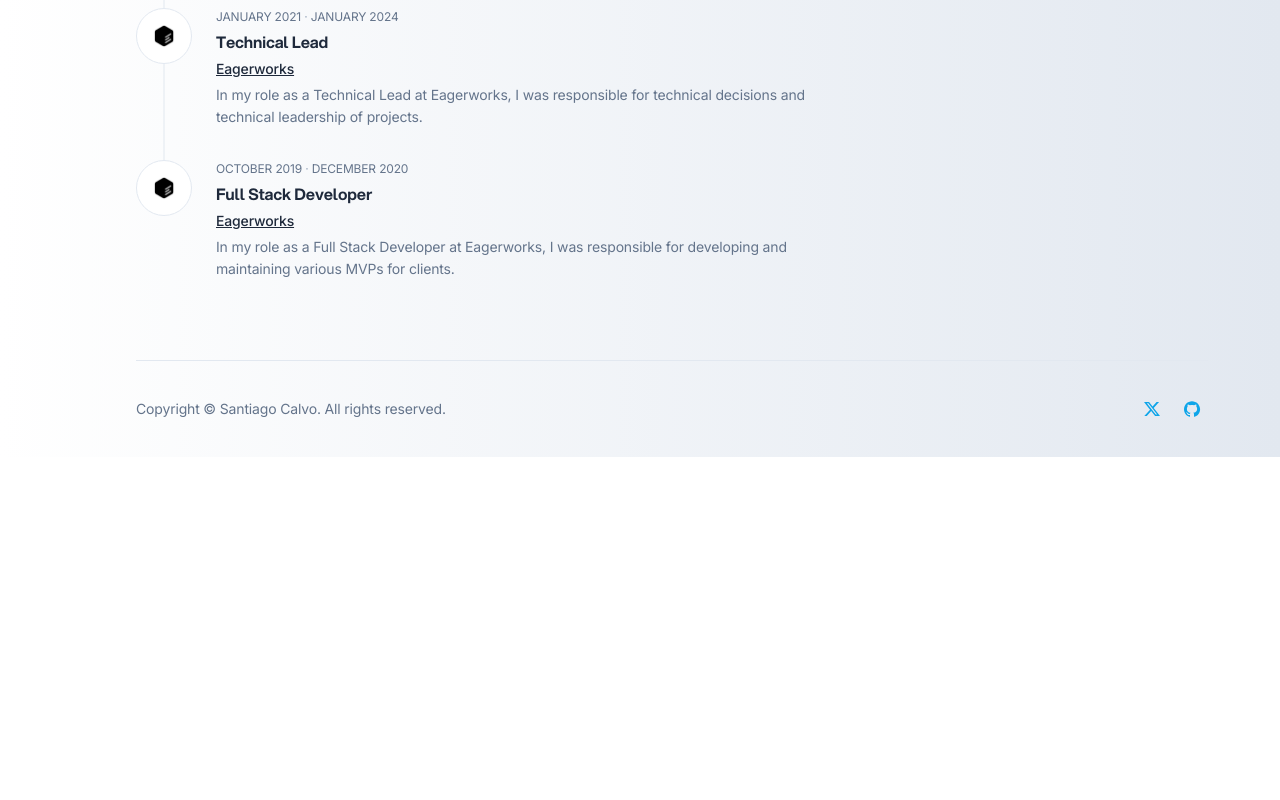
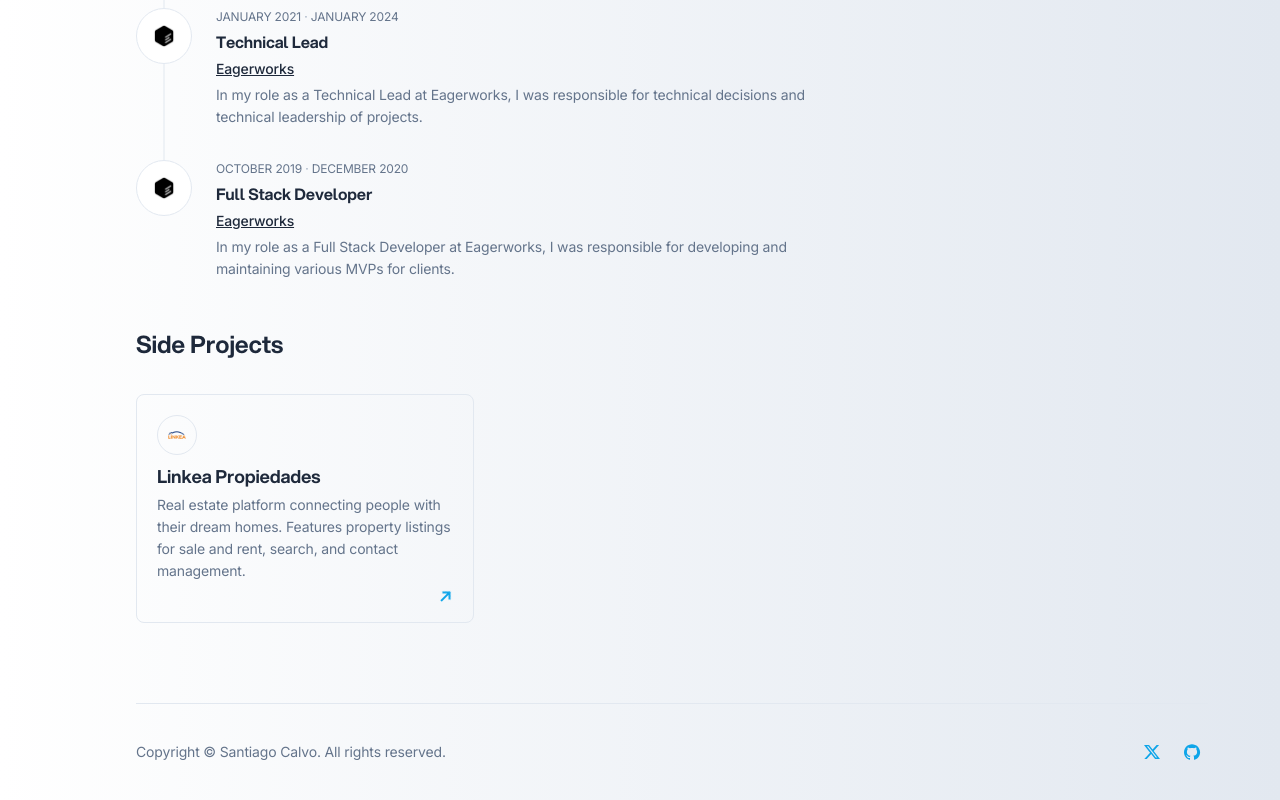
Before and after one commit to sncalvo/portfolio-2.0, a Next.js app: page /resume in a window 1280 px wide. Shown: the part 794-1594 px from the top of the page. Before the commit the page ends 1251 px from the top, so only its background shows below. Built offline with nearby package versions, Linux system fonts and the light colour scheme.

Commit message:
feat: add side projects

```diff
--- a/app/project-card.tsx
+++ b/app/project-card.tsx
@@ -21,13 +21,13 @@
         <div className="grow">
           <div className="flex items-center justify-between space-x-2">
             <div className="h-10 w-10 flex items-center justify-center border border-slate-200 dark:border-slate-700 rounded-full mb-2">
-              <Image src={item.icon} width={18} alt={item.title} />
+              <Image src={item.icon} width={24} alt={item.title} />
             </div>
             {item.openSource && (
               <div className="text-xs inline-flex items-center font-medium bg-green-100 text-green-600 rounded-full text-center px-2 h-5">Open-Source</div>
             )}
           </div>
-          <div className="text-lg font-aspekta font-[650] mb-1">{ item.title }</div>
+          <div className="text-slate-800 dark:text-slate-100 text-lg font-aspekta font-[650] mb-1">{ item.title }</div>
           <p className="text-sm text-slate-500 dark:text-slate-400 mb-2">{ item.excerpt }</p>
         </div>
         <div className="text-sky-500 flex justify-end">
--- a/app/resume/page.tsx
+++ b/app/resume/page.tsx
@@ -1,5 +1,7 @@
 import Education from '@/components/education'
 import Experience from '@/components/experience'
+import ProjectCard from '@/app/project-card'
+import LinkeaLogo from '@/public/images/linkea.webp'
 import WidgetSkills from '@/components/widget-skills'
 import WidgetLanguages from '@/components/widget-languages'
 
@@ -41,6 +43,21 @@
             <div className="text-slate-500 dark:text-slate-400 space-y-12">
               <Education />
               <Experience />
+
+              <div className="space-y-8">
+                <h2 className="h3 font-aspekta text-slate-800 dark:text-slate-100">Side Projects</h2>
+                <div className="grid gap-4 sm:gap-6 md:grid-cols-2">
+                  <ProjectCard item={{
+                    id: 1,
+                    icon: LinkeaLogo,
+                    slug: 'https://www.linkeapropiedades.com/',
+                    title: 'Linkea Propiedades',
+                    excerpt: 'Real estate platform connecting people with their dream homes. Features property listings for sale and rent, search, and contact management.',
+                    openSource: false,
+                  }} />
+                </div>
+              </div>
+
               {/* <Awards /> */}
               {/* <Recommendations /> */}
             </div>
--- a/components/education.tsx
+++ b/components/education.tsx
@@ -13,7 +13,7 @@
               <Image src={EducationIcon} width={24} height={24} alt="Universidad de la República - Facultad de Ingeniería" />
             </div>
             <div className="pl-20 space-y-1">
-              <div className="text-xs text-slate-500 uppercase">March 2018 <span className="text-slate-400 dark:text-slate-600">·</span> June 2025 (expected)</div>
+              <div className="text-xs text-slate-500 uppercase">March 2018 <span className="text-slate-400 dark:text-slate-600">·</span> December 2026 (expected)</div>
               <div className="font-aspekta font-[650] text-slate-800 dark:text-slate-100">Bachelor of Engineering in Computer Science</div>
               <div className="text-sm font-medium text-slate-800 dark:text-slate-100">Universidad de la República - Facultad de Ingeniería</div>
             </div>
```
Also changed, not shown: public/images/linkea.webp (added).
